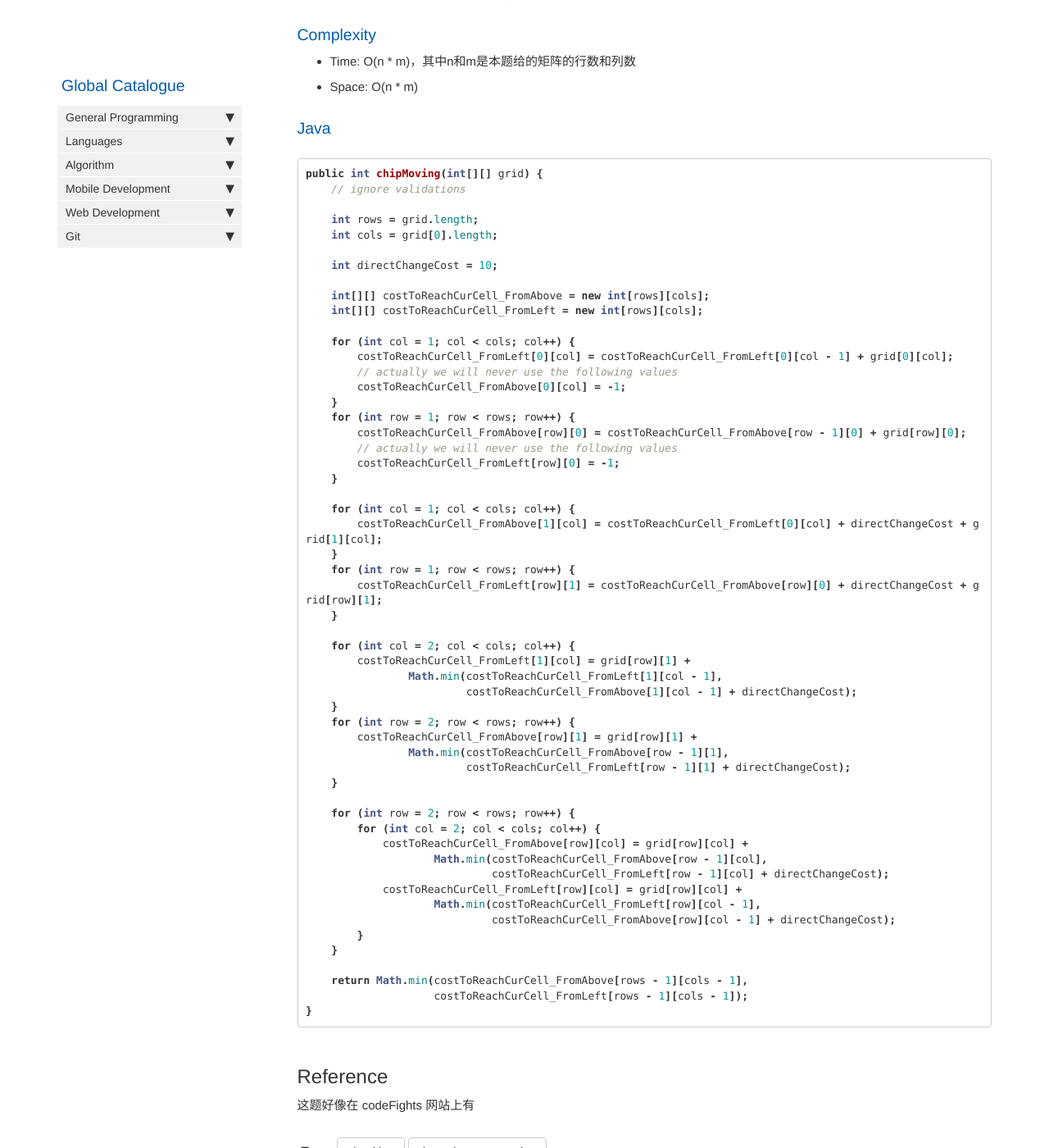
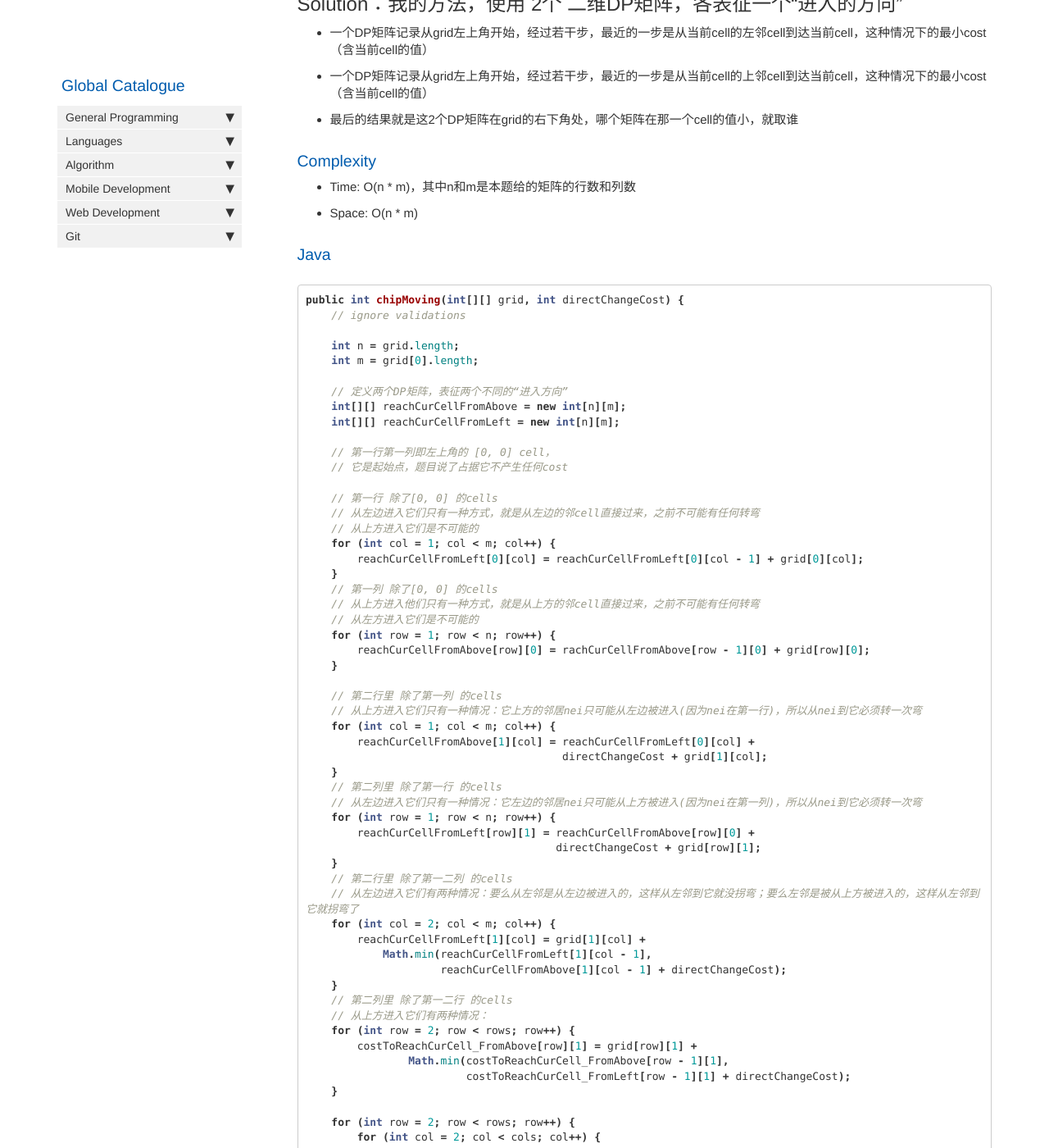
Before and after one commit to HungryOrc/hungryorc.github.io, a Jekyll site: the page built from pages/algorithm/algorithm_chip_moving_in_grid.md, in a window 1280 px wide and 1400 px high, scrolled down 806 px. Shown: the whole window at 82% size. Built offline with Jekyll 4.4.1, drawn with Linux system fonts in a browser that asks for light colours; nearby versions of some CDN libraries; comment, search, counter and statistics services are not loaded; some of the changed text lies outside the part shown.

Commit message:
Update algorithm_chip_moving_in_grid.md

````diff
--- a/pages/algorithm/algorithm_chip_moving_in_grid.md
+++ b/pages/algorithm/algorithm_chip_moving_in_grid.md
@@ -24,12 +24,14 @@
 * 0 ≤ grid[i][j] ≤ 2000.
 
 ### Example
-* Input: grid = [
-      [ 0,  0, 99, 99, 99],
-      [99,  0,  0,  0, 99],
-      [99, 99, 99,  0, 99],
-      [99, 99, 99,  0, 99],
-      [99, 99, 99,  0,  0]]
+* Input: 给的 grid 如下：
+  ```
+  [ 0,  0, 99, 99, 99]
+  [99,  0,  0,  0, 99
+  [99, 99, 99,  0, 99]
+  [99, 99, 99,  0, 99]
+  [99, 99, 99,  0,  0]
+  ```
   * Output: 40. You could avoid all the 99 spots but you would need to change direction 4 times
 
 ## Solution：我的方法，使用 2个 二维DP矩阵，各表征一个“进入的方向”
@@ -43,40 +45,53 @@
 
 ### Java
 ```java
-public int chipMoving(int[][] grid) {
+public int chipMoving(int[][] grid, int directChangeCost) {
     // ignore validations
 
-    int rows = grid.length;
-    int cols = grid[0].length;
+    int n = grid.length;
+    int m = grid[0].length;
 
-    int directChangeCost = 10;
+    // 定义两个DP矩阵，表征两个不同的“进入方向”
+    int[][] reachCurCellFromAbove = new int[n][m];
+    int[][] reachCurCellFromLeft = new int[n][m];
 
-    int[][] costToReachCurCell_FromAbove = new int[rows][cols];
-    int[][] costToReachCurCell_FromLeft = new int[rows][cols];
+    // 第一行第一列即左上角的 [0, 0] cell，
+    // 它是起始点，题目说了占据它不产生任何cost
 
-    for (int col = 1; col < cols; col++) {
-        costToReachCurCell_FromLeft[0][col] = costToReachCurCell_FromLeft[0][col - 1] + grid[0][col];
-        // actually we will never use the following values
-        costToReachCurCell_FromAbove[0][col] = -1;
+    // 第一行 除了[0, 0] 的cells
+    // 从左边进入它们只有一种方式，就是从左边的邻cell直接过来，之前不可能有任何转弯
+    // 从上方进入它们是不可能的
+    for (int col = 1; col < m; col++) {
+        reachCurCellFromLeft[0][col] = reachCurCellFromLeft[0][col - 1] + grid[0][col];
     }
-    for (int row = 1; row < rows; row++) {
-        costToReachCurCell_FromAbove[row][0] = costToReachCurCell_FromAbove[row - 1][0] + grid[row][0];
-        // actually we will never use the following values
-        costToReachCurCell_FromLeft[row][0] = -1;
+    // 第一列 除了[0, 0] 的cells
+    // 从上方进入他们只有一种方式，就是从上方的邻cell直接过来，之前不可能有任何转弯
+    // 从左方进入它们是不可能的
+    for (int row = 1; row < n; row++) {
+        reachCurCellFromAbove[row][0] = rachCurCellFromAbove[row - 1][0] + grid[row][0];
     }
 
-    for (int col = 1; col < cols; col++) {
-        costToReachCurCell_FromAbove[1][col] = costToReachCurCell_FromLeft[0][col] + directChangeCost + grid[1][col];
+    // 第二行里 除了第一列 的cells
+    // 从上方进入它们只有一种情况：它上方的邻居nei只可能从左边被进入(因为nei在第一行)，所以从nei到它必须转一次弯
+    for (int col = 1; col < m; col++) {
+        reachCurCellFromAbove[1][col] = reachCurCellFromLeft[0][col] +
+                                        directChangeCost + grid[1][col];
     }
-    for (int row = 1; row < rows; row++) {
-        costToReachCurCell_FromLeft[row][1] = costToReachCurCell_FromAbove[row][0] + directChangeCost + grid[row][1];
+    // 第二列里 除了第一行 的cells
+    // 从左边进入它们只有一种情况：它左边的邻居nei只可能从上方被进入(因为nei在第一列)，所以从nei到它必须转一次弯
+    for (int row = 1; row < n; row++) {
+        reachCurCellFromLeft[row][1] = reachCurCellFromAbove[row][0] +
+                                       directChangeCost + grid[row][1];
     }
-
-    for (int col = 2; col < cols; col++) {
-        costToReachCurCell_FromLeft[1][col] = grid[row][1] +
-                Math.min(costToReachCurCell_FromLeft[1][col - 1],
-                         costToReachCurCell_FromAbove[1][col - 1] + directChangeCost);
+    // 第二行里 除了第一二列 的cells
+    // 从左边进入它们有两种情况：要么从左邻是从左边被进入的，这样从左邻到它就没拐弯；要么左邻是被从上方被进入的，这样从左邻到它就拐弯了
+    for (int col = 2; col < m; col++) {
+        reachCurCellFromLeft[1][col] = grid[1][col] +
+            Math.min(reachCurCellFromLeft[1][col - 1],
+                     reachCurCellFromAbove[1][col - 1] + directChangeCost);
     }
+    // 第二列里 除了第一二行 的cells
+    // 从上方进入它们有两种情况：
     for (int row = 2; row < rows; row++) {
         costToReachCurCell_FromAbove[row][1] = grid[row][1] +
                 Math.min(costToReachCurCell_FromAbove[row - 1][1],
````
